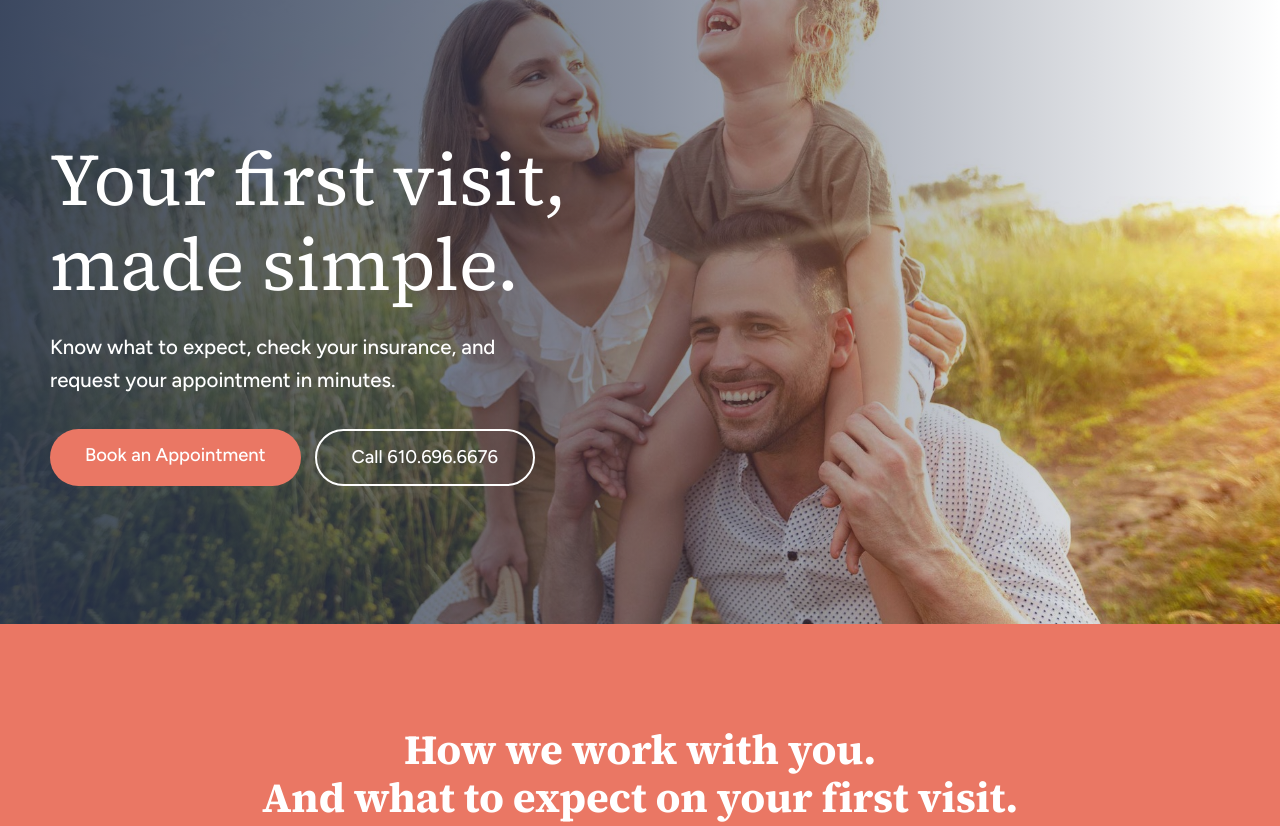
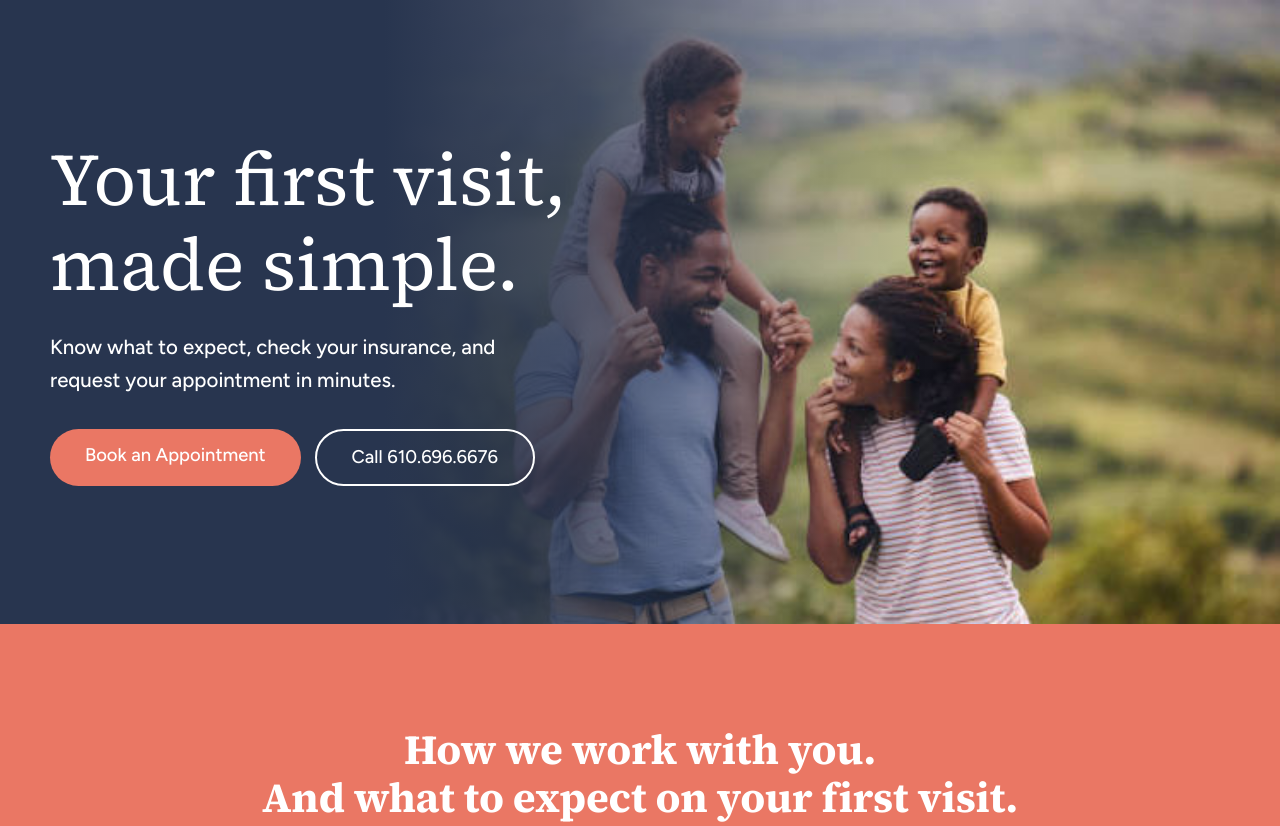
Before and after one commit to arifbillahcse/sumaiya, a PHP site: page /book.html in a window 1280 px wide. Shown: the part 78-904 px from the top of the page. Run offline with PHP 8.4, Linux system fonts and the light colour scheme; some web fonts are replaced.

Commit message:
Booking hero: use the new family photo, anchored right with navy fade (desktop) and top-aligned on mobile
Co-Authored-By: Claude Sonnet 5.5 <noreply@anthropic.com>
Claude-Session: https://claude.ai/code/session_015hBjxLekZw7UGyCifARR1y

```diff
--- a/book.html
+++ b/book.html
@@ -15,7 +15,7 @@
 <link rel="preconnect" href="https://fonts.googleapis.com">
 <link rel="preconnect" href="https://fonts.gstatic.com" crossorigin>
 <link href="https://fonts.googleapis.com/css2?family=Figtree:wght@400;500;600;700&family=Source+Serif+4:opsz,wght@8..60,300;8..60,400;8..60,500;8..60,600;8..60,700&display=swap" rel="stylesheet">
-<link rel="stylesheet" href="style.css?v=60">
+<link rel="stylesheet" href="style.css?v=63">
 <script type="application/ld+json">
 {"@context":"https://schema.org","@type":"Chiropractor","name":"Jester Family Chiropractic","telephone":"+1-610-696-6676","faxNumber":"+1-610-696-5576",
 "address":{"@type":"PostalAddress","streetAddress":"620 W. Strasburg Road","addressLocality":"West Chester","addressRegion":"PA","postalCode":"19382","addressCountry":"US"},
@@ -276,6 +276,6 @@
   <a href="#book-your-appointment" class="btn btn-coral">Book Now</a>
 </div>
 
-<script src="script.js?v=60"></script>
+<script src="script.js?v=63"></script>
 </body>
 </html>
--- a/index.html
+++ b/index.html
@@ -15,7 +15,7 @@
 <link rel="preconnect" href="https://fonts.googleapis.com">
 <link rel="preconnect" href="https://fonts.gstatic.com" crossorigin>
 <link href="https://fonts.googleapis.com/css2?family=Figtree:wght@400;500;600;700&family=Source+Serif+4:opsz,wght@8..60,300;8..60,400;8..60,500;8..60,600;8..60,700&display=swap" rel="stylesheet">
-<link rel="stylesheet" href="style.css?v=60">
+<link rel="stylesheet" href="style.css?v=63">
 <script type="application/ld+json">
 {"@context":"https://schema.org","@type":"Chiropractor","name":"Jester Family Chiropractic","telephone":"+1-610-696-6676","faxNumber":"+1-610-696-5576",
 "address":{"@type":"PostalAddress","streetAddress":"620 W. Strasburg Road","addressLocality":"West Chester","addressRegion":"PA","postalCode":"19382","addressCountry":"US"},
@@ -310,6 +310,6 @@
   <a href="#formsection" class="btn btn-coral">Try StemWave $49</a>
 </div>
 
-<script src="script.js?v=60"></script>
+<script src="script.js?v=63"></script>
 </body>
 </html>
--- a/style.css
+++ b/style.css
@@ -851,3 +851,12 @@ main h2,main h2.coral{font-family:"Quincy CF Text Bold","Quincy CF Text Semibold
   .ft-logo span{font-size:1.5rem}
   .ft-legal{flex-direction:column;align-items:flex-start;font-size:.78rem}
 }
+
+/* Booking hero: family photo anchored right, fading into navy behind the text (desktop) */
+@media (min-width:901px){
+  .hero.ph{background-color:var(--navy);background-image:var(--img);background-repeat:no-repeat;background-size:auto 100%;background-position:right center}
+  .hero.ph .hero-overlay-light{background:linear-gradient(90deg,var(--navy) 0%,var(--navy) 30%,rgba(40,53,79,.82) 44%,rgba(40,53,79,.25) 62%,rgba(40,53,79,0) 78%)}
+}
+@media (max-width:900px){
+  .hero.ph{background-position:62% 8%;background-size:auto 78%;background-repeat:no-repeat;background-color:var(--navy)}
+}
```
Also changed, not shown: assets/hero-family.jpg.
